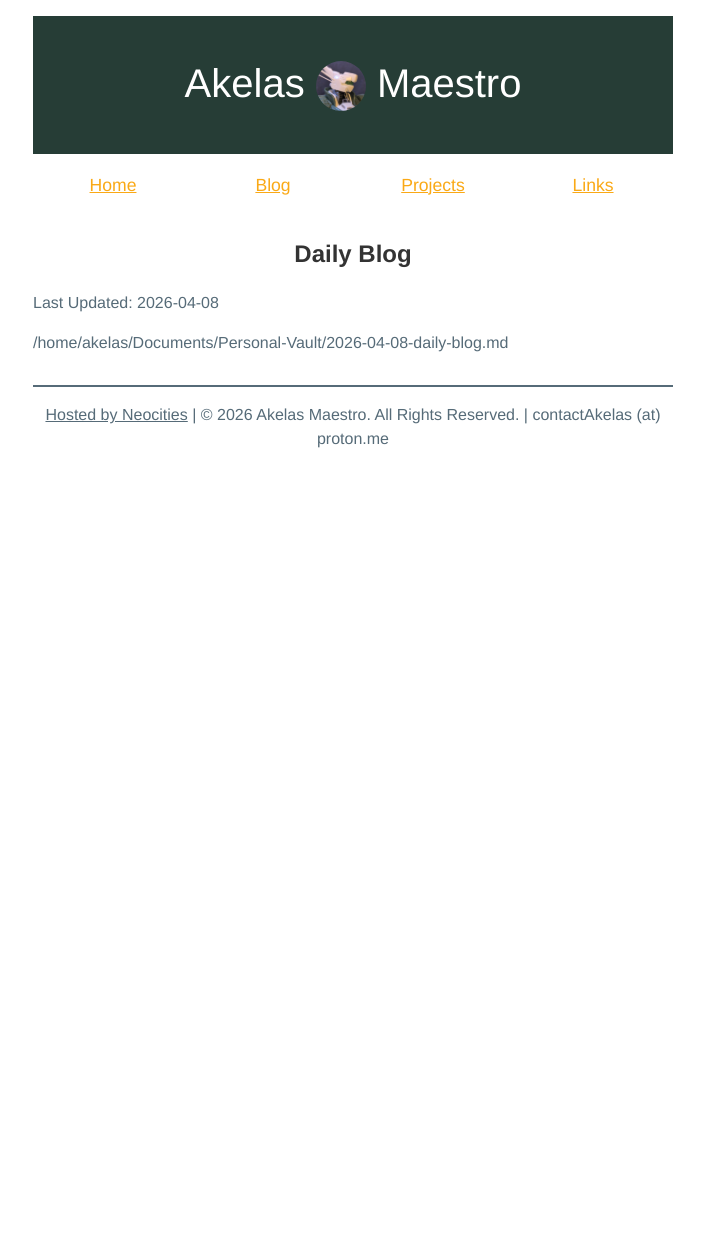
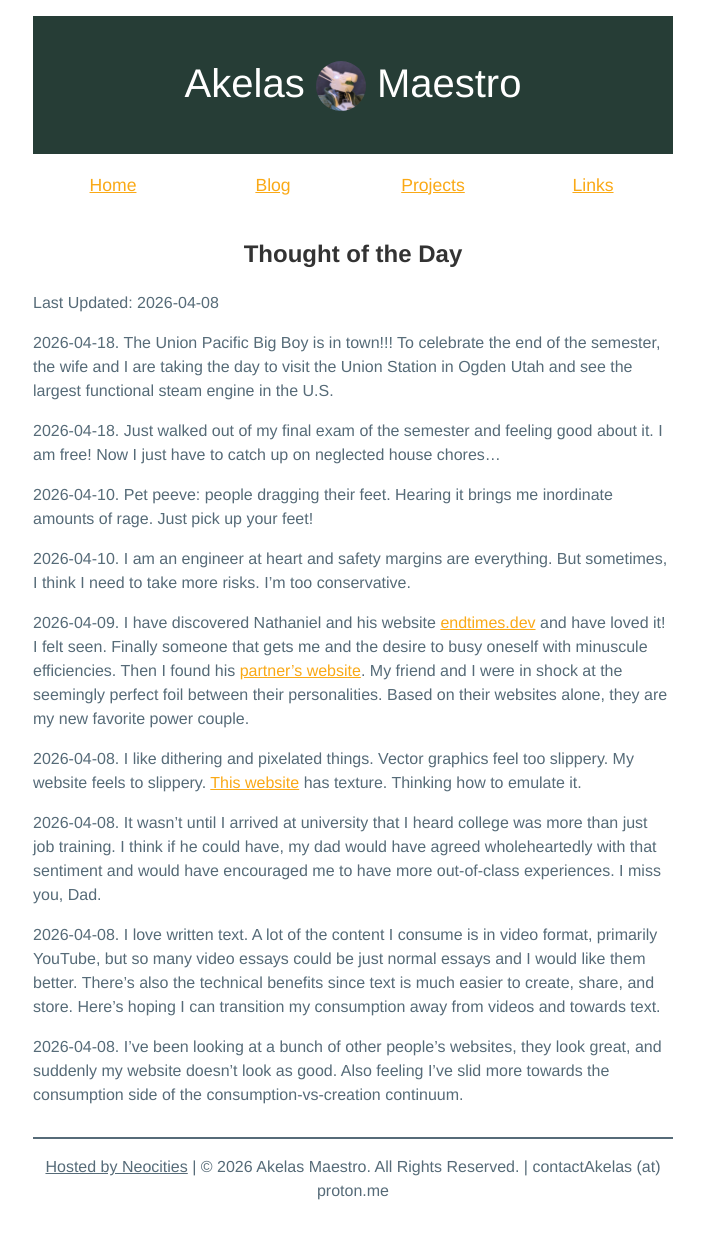
Before and after one commit to AkelasMaestro/Neocities, a Jekyll site: the page built from _posts/2026-04-08-daily-blog.md, in a window 1280 px wide. Shown: the whole page, without its empty margins (287-991 px from the left). Built offline with Jekyll 4.4.1, drawn with Linux system fonts in a browser that asks for light colours; our own code applies the rules of GitHub Pages for plain Markdown files; before the commit the page ends 900 px from its top, so only the background shows below that.

Commit message:
Update daily-thought system

```diff
--- a/_posts/2026-04-08-daily-blog.md
+++ b/_posts/2026-04-08-daily-blog.md
@@ -1 +1,24 @@
-/home/akelas/Documents/Personal-Vault/2026-04-08-daily-blog.md
+---
+title: Thought of the Day
+categories: daily-thought
+date: 2026-04-08
+tags:
+  - Website-Ideas
+---
+2026-04-18. The Union Pacific Big Boy is in town!!! To celebrate the end of the semester, the wife and I are taking the day to visit the Union Station in Ogden Utah and see the largest functional steam engine in the U.S.
+
+2026-04-18. Just walked out of my final exam of the semester and feeling good about it. I am free! Now I just have to catch up on neglected house chores...
+
+2026-04-10. Pet peeve: people dragging their feet. Hearing it brings me inordinate amounts of rage. Just pick up your feet!
+
+2026-04-10. I am an engineer at heart and safety margins are everything. But sometimes, I think I need to take more risks. I'm too conservative.
+
+2026-04-09. I have discovered Nathaniel and his website [endtimes.dev](endtimes.dev) and have loved it! I felt seen. Finally someone that gets me and the desire to busy oneself with minuscule efficiencies. Then I found his [partner's website](https://kayleighhinsley.com/about/). My friend and I were in shock at the seemingly perfect foil between their personalities. Based on their websites alone, they are my new favorite power couple.
+
+2026-04-08. I like dithering and pixelated things. Vector graphics feel too slippery. My website feels to slippery. [This website](https://altalenae.neocities.org/) has texture. Thinking how to emulate it.
+
+2026-04-08. It wasn't until I arrived at university that I heard college was more than just job training. I think if he could have, my dad would have agreed wholeheartedly with that sentiment and would have encouraged me to have more out-of-class experiences. I miss you, Dad.
+
+2026-04-08. I love written text. A lot of the content I consume is in video format, primarily YouTube, but so many video essays could be just normal essays and I would like them better. There's also the technical benefits since text is much easier to create, share, and store. Here's hoping I can transition my consumption away from videos and towards text.
+
+2026-04-08. I've been looking at a bunch of other people's websites, they look great, and suddenly my website doesn't look as good. Also feeling I've slid more towards the consumption side of the consumption-vs-creation continuum.
--- a/index.html
+++ b/index.html
@@ -22,6 +22,8 @@ reach out.
 <p>
 {{ daily.excerpt }}
 </p>
+
+<p>For previous daily thoughts <a href"{% link _posts/2026-04-08-daily-blog.md %}">click here</a>.</p>
 
 <h3>Featured Post</h3>
 
```
Also changed, not shown: _posts/2026-01-30-building-my-website.md (+4 -0 lines).
